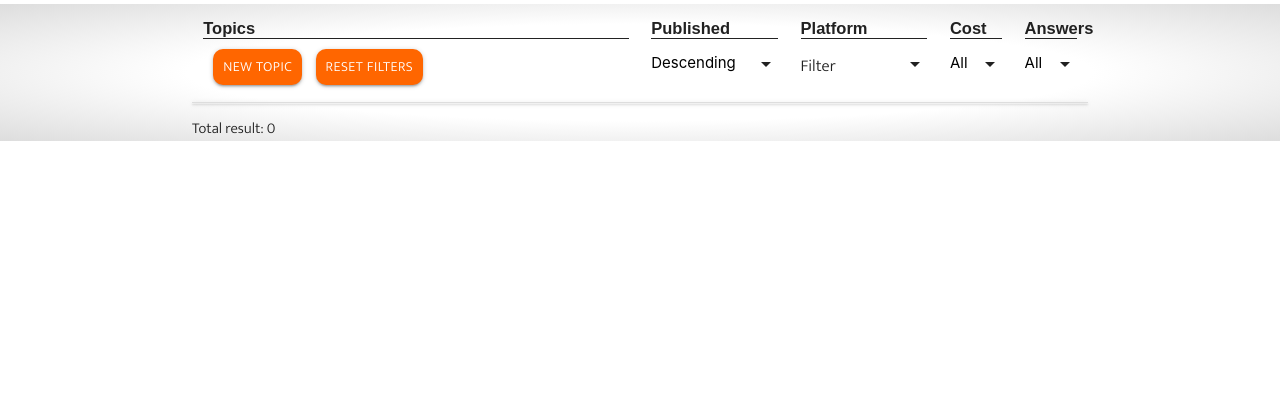
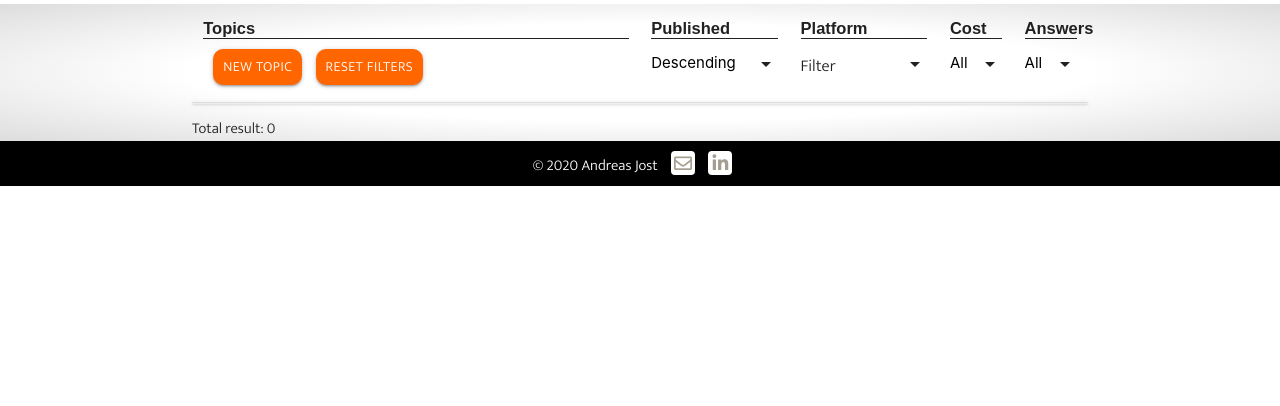
Before and after one commit to andreasjost/CI-MS3-Software-Forum, a Flask app: page / in a window 1280 px wide. Shown: the part 394-800 px from the top of the page. Run offline with Flask 2, Linux system fonts and the light colour scheme; data that the repository does not hold is empty; some libraries are stand-ins or nearby versions; some web fonts are replaced.

Commit message:
Add footer in base.html

```diff
--- a/templates/base.html
+++ b/templates/base.html
@@ -16,22 +16,26 @@
 <body>
 	<header>
 		<nav class="nav-extended">
-
 			<div class="nav-wrapper">
 				<a href="{{url_for('get_topics')}}" class="brand-logo">SoftPursuit</a>
-
                 <ul class="right hide-on-med-and-down">
-        <li class="active"><a href="#home-section">Search</a></li>
-        <li><a href="#topics-section">Forum</a></li>
-      </ul>
-
-
+                    <li class="active"><a href="#home-section">Search</a></li>
+                    <li><a href="#topics-section">Forum</a></li>
+                </ul>
 			</div>
 		</nav>
+	</header>
+	{% block content %}{% endblock %}
+    <footer>
+        <p>&#169; 2020 Andreas Jost</p>
+        <a href="mailto:codefactory@gmx.ch">
+            <i class="far fa-envelope text-center social-icon"></i>
+        </a>
+        <a href="https://www.linkedin.com/in/andreas-jost-1218a7107/" target="_blank">
+            <i class="fab fa-linkedin-in text-center social-icon"></i>
+        </a>
+    </footer>
 
-	</header>
-
-		{% block content %}{% endblock %}
 
 	<script src="https://cdnjs.cloudflare.com/ajax/libs/jquery/3.4.1/jquery.min.js"></script>
 	<script src="https://cdnjs.cloudflare.com/ajax/libs/materialize/1.0.0/js/materialize.min.js"></script>
```
